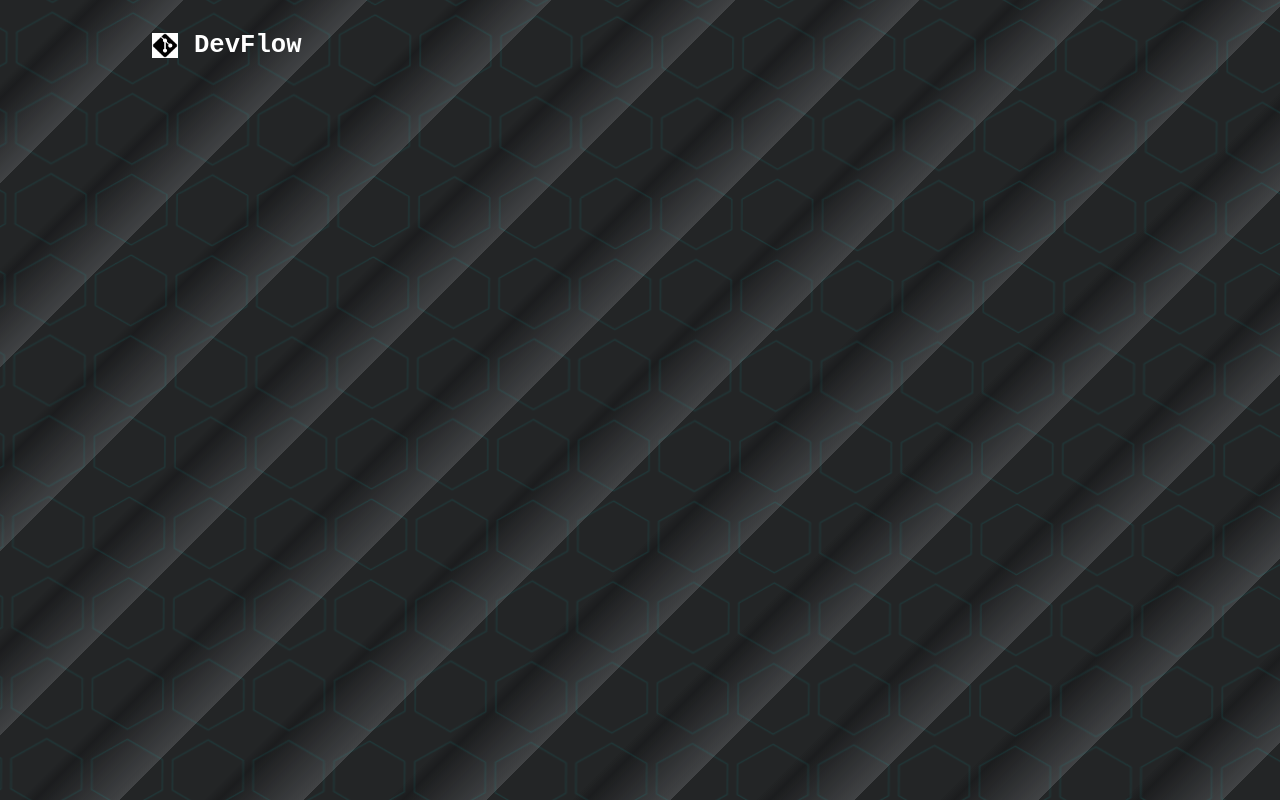
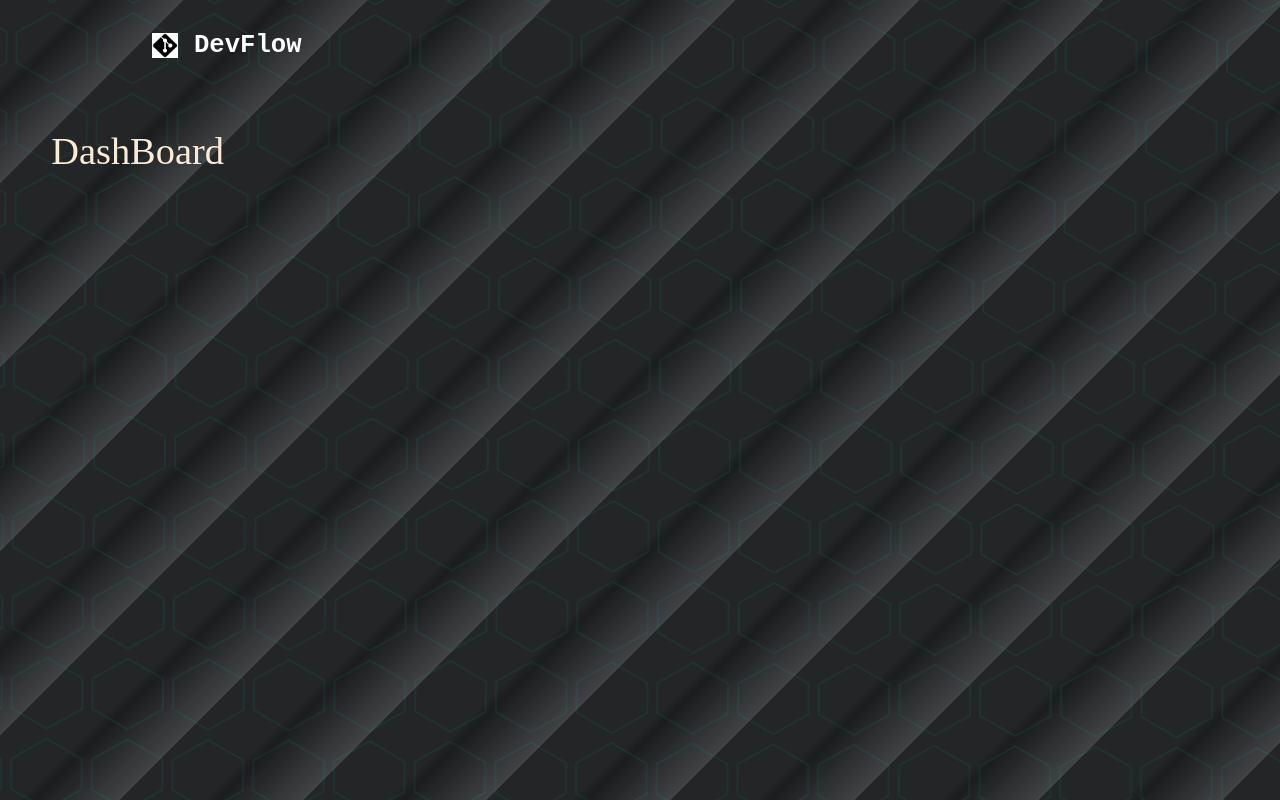
Before and after one commit to Arpan25AK/DevFlow-Web, a React (Vite) app: page /dashboard in a window 1280 px wide. Built offline with nearby package versions, Linux system fonts and the light colour scheme.

Commit message:
made the dashboard header

```diff
--- a/src/pages/Dashboard/Dashboard.module.css
+++ b/src/pages/Dashboard/Dashboard.module.css
@@ -74,3 +74,9 @@
     border: none;
     cursor: pointer;
 }
+
+.header{
+    color: antiquewhite;
+    margin-left: 4vw;
+    font-size: 3vw;
+}
--- a/src/pages/Dashboard/index.jsx
+++ b/src/pages/Dashboard/index.jsx
@@ -26,6 +26,8 @@
                 </div>
             </div>
 
+            <p className={styles.header}>DashBoard</p>
+
         </div>
 
 
```
